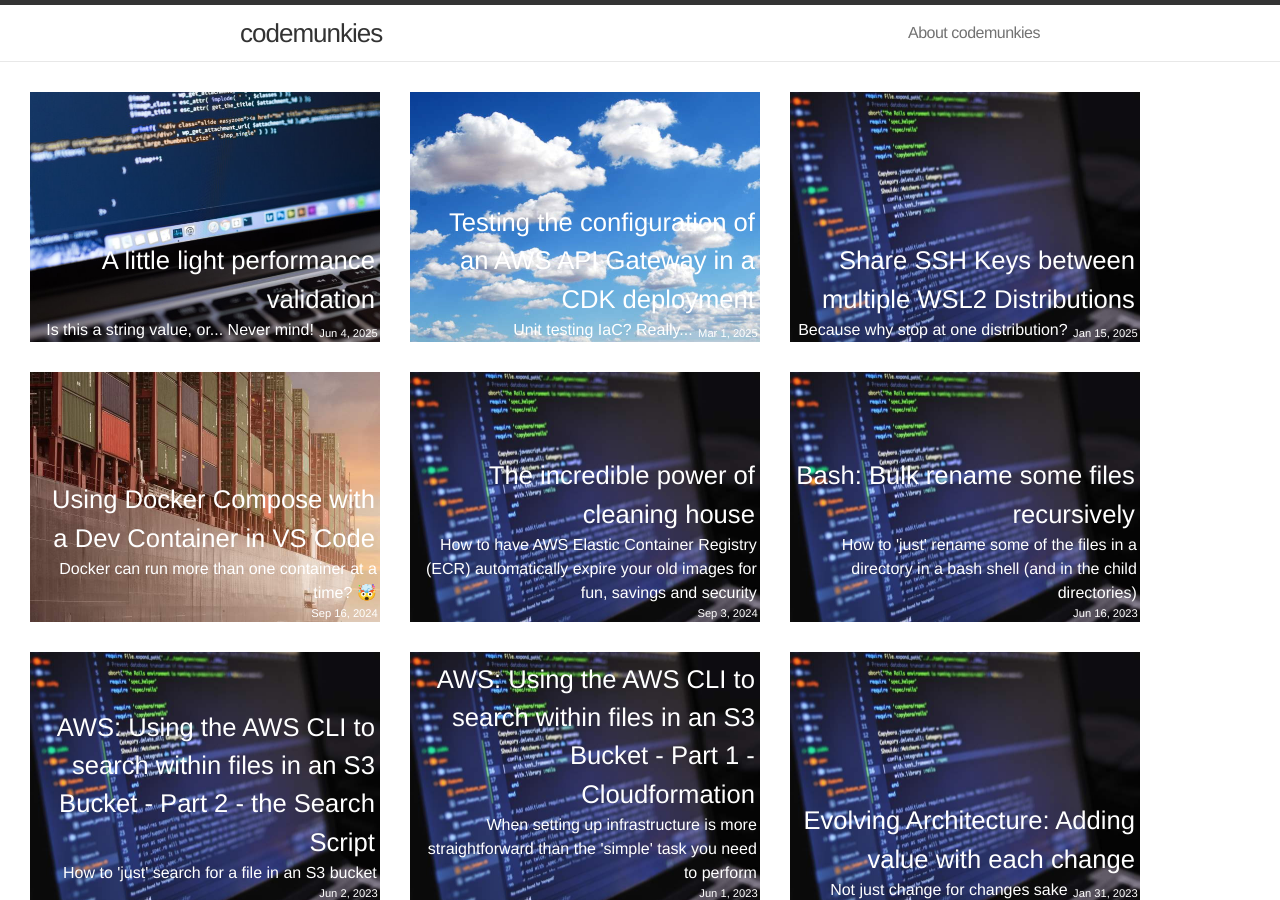
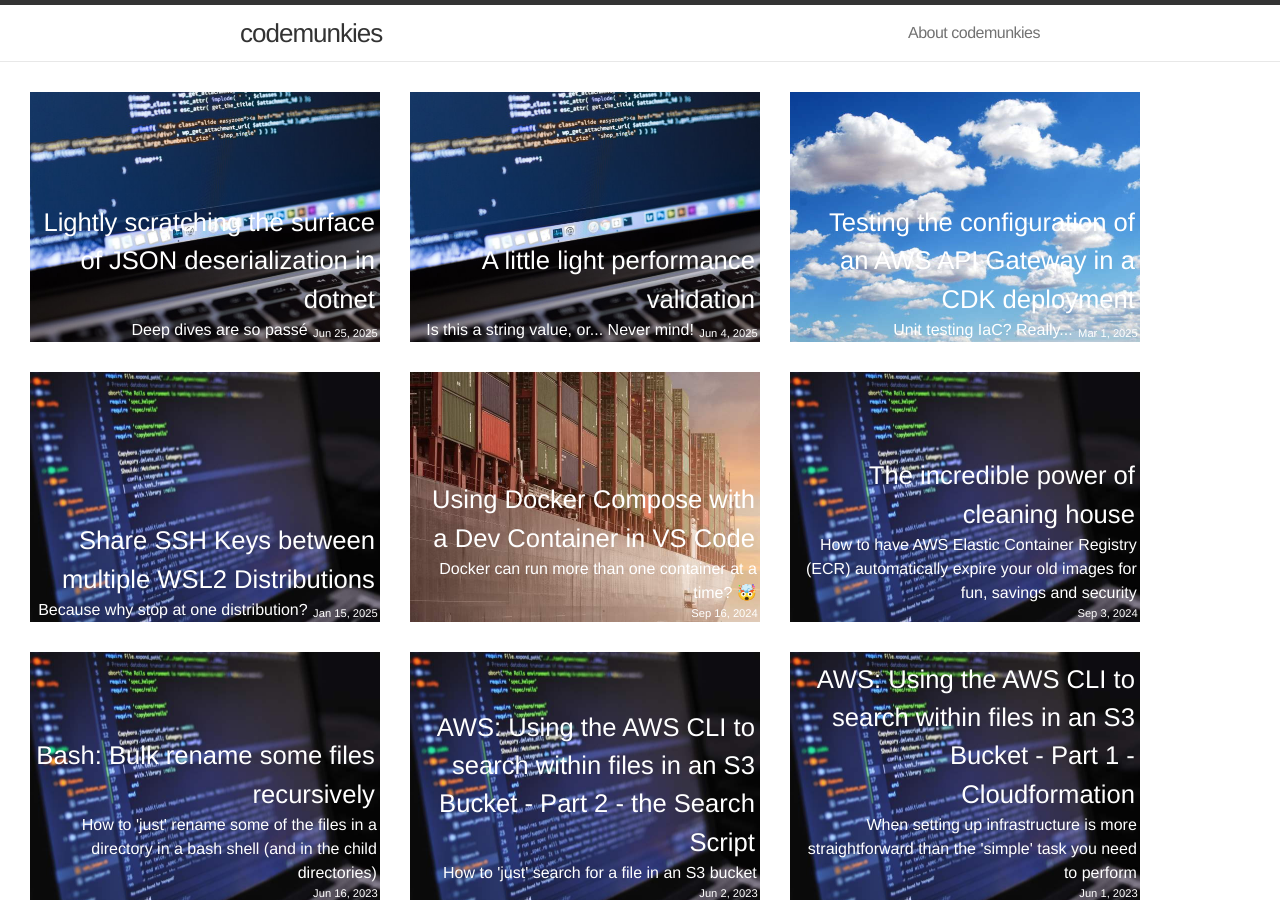
Before and after one commit to steve-codemunkies/stevehocking.github.io, a Jekyll site: the page built from index.html, in a window 1280 px wide and 900 px high. Built offline with Jekyll 4.4.1, drawn with Linux system fonts in a browser that asks for light colours; nearby versions of some CDN libraries; part of the change alters nothing that is shown.

Commit message:
Add a new blog post on JSON serialization

````diff
--- /dev/null
+++ b/_posts/2025-06-25-scratch-surface-dotnet-json.md
@@ -0,0 +1,585 @@
+---
+layout: 	post
+title:  	"Lightly scratching the surface of JSON deserialization in dotnet"
+description:  "Deep dives are so passé"
+date:   	2025-06-25 10:45:00
+categories: dotnet json deserialization
+comments: false
+page-type: article
+hero-image: /assets/2021-05-03-web-dev.jpg
+tile-image: /assets/2021-05-03-web-dev-tile.jpg
+---
+
+For reasons that may surface at some point in the future I have spent some time looking at the way [deserialization works in dotnet with `System.Text.Json`](https://learn.microsoft.com/en-us/dotnet/standard/serialization/system-text-json/deserialization).
+
+For the longest time JSON was not a first class citizen within the dotnet multiverse, the preferred document encoding format was XML. This all changed with the introduction of dotnet core, where JSON was elevated, and preferred for configuration, etc. However the use and manipulation of JSON was still done through a third party library - [Newtonsoft JSON.NET](https://www.newtonsoft.com/json).
+
+This changed with .NET Framework 4.6/dotnet core 3.0 where [System.Text.Json](https://learn.microsoft.com/en-us/dotnet/api/system.text.json) was introduced (in part by Microsoft bringing the creator of Newtonsoft JSON.NET in house).
+
+## Start simple, start fast
+
+It's been a little while since I wrangled Json in code and the first thing I wanted to try was deserializing to a [`JsonDocument`](https://learn.microsoft.com/en-us/dotnet/standard/serialization/system-text-json/use-dom#use-jsondocument), and this is [the code I cooked](https://github.com/steve-codemunkies/dotnet-json/blob/2ec9499cdd54082e47d4ba387a1d7f849bfc9099/DotnetJsonTests/BasicJsonTests.cs#L7-L20):
+
+```csharp
+[Fact]
+public void JsonSerializer_DeserializesJsonToObject()
+{
+    // Arrange
+    var json = "{\"Name\":\"John\",\"Age\":30}";
+
+
+    // Act
+    var personDocument = JsonDocument.Parse(json);
+
+
+    // Assert
+    Assert.IsType<JsonDocument>(personDocument);
+    Assert.Equal("John", personDocument.RootElement.GetProperty("Name").GetString());
+    Assert.Equal(30, personDocument.RootElement.GetProperty("Age").GetInt32());
+}
+```
+
+And as you can see the deserialization itself is simple, and the data in the document is available. But accessing the data itself is... sub-optimal. So now we need to [deserialize to POCOs](https://learn.microsoft.com/en-us/dotnet/standard/serialization/system-text-json/deserialization) (**P**lain **O**ld **C**Sharp **O**bjects).
+
+[POCO Definition](https://github.com/steve-codemunkies/dotnet-json/blob/73cad750684361e1cb11100a580f89536de161a0/DotnetJsonTests/Person.cs):
+
+```csharp
+public class Person
+{
+    public required string Name { get; set; }
+    public int Age { get; set; }
+}
+```
+
+And the [code to actually deserialize](https://github.com/steve-codemunkies/dotnet-json/blob/73cad750684361e1cb11100a580f89536de161a0/DotnetJsonTests/BasicJsonTests.cs#L22-L35):
+
+```csharp
+[Fact]
+public void JsonSerializer_DeserializesJsonToPoco()
+{
+    // Arrange
+    var json = "{\"Name\":\"John\",\"Age\":30}";
+
+
+    // Act
+    var person = JsonSerializer.Deserialize<Person>(json);
+
+
+    // Assert
+    Assert.NotNull(person);
+    Assert.Equal("John", person.Name);
+    Assert.Equal(30, person.Age);
+}
+```
+
+And again, it's simple and straightforward, and now accessing the data itself is nice. But, oh! 😱 Look at the definition of `Name` in the POCO, it says `required`. So [what happens when it isn't supplied](https://github.com/steve-codemunkies/dotnet-json/blob/73cad750684361e1cb11100a580f89536de161a0/DotnetJsonTests/BasicJsonTests.cs#L37-L46)?
+
+```csharp
+[Fact]
+public void JsonSerializer_DeserializesJsonToPocoFailsWhenRequiredParameterIsMissing()
+{
+    // Arrange
+    var json = "{\"Age\":30}";
+
+
+    // Act
+    // Assert
+    Assert.Throws<JsonException>(() => JsonSerializer.Deserialize<Person>(json));
+}
+```
+
+A `JsonException` is thrown.
+
+## Building the layer cake
+
+We can now deserialize to a POCO, but it's a bit simple, isn't it? What about a [more complicated object](https://github.com/steve-codemunkies/dotnet-json/blob/847400496773e62d1ace51a4c6a875d0f358f2af/DotnetJsonTests/Meeting.cs)?
+
+```csharp
+public class Meeting
+{
+    public required string Building { get; set; }
+    public required string Room { get; set; }
+    public required IList<Person> People { get; set; }
+}
+```
+
+Well event this [isn't hard](https://github.com/steve-codemunkies/dotnet-json/blob/847400496773e62d1ace51a4c6a875d0f358f2af/DotnetJsonTests/BasicJsonTests.cs#L48-L76) to deal with:
+
+```csharp
+[Fact]
+public void JsonSerializer_DeserializesComplexJsonToPoco()
+{
+    // Arrange
+    var json = """
+    {
+        "Building": "Empire State Building",
+        "Room": "Conference Room",
+        "People": [
+            {"Name": "John", "Age": 30},
+            {"Name": "Alice", "Age": 28},
+            {"Name": "Bob", "Age": 32}
+        ]
+    }
+    """;
+
+
+    // Act
+    var meeting = JsonSerializer.Deserialize<Meeting>(json);
+
+    // Assert
+    Assert.NotNull(meeting);
+    Assert.Equal("Empire State Building", meeting.Building);
+    Assert.Equal("Conference Room", meeting.Room);
+    Assert.NotNull(meeting.People);
+    Assert.Equal(3, meeting.People.Count);
+    Assert.Contains(meeting.People, p => p.Name == "John" && p.Age == 30);
+    Assert.Contains(meeting.People, p => p.Name == "Alice" && p.Age == 28);
+    Assert.Contains(meeting.People, p => p.Name == "Bob" && p.Age == 32);
+}
+```
+
+Because all of the properties of the `Meeting` POCO have been marked as `required` we'd have a similar issue as we did in the last test, in that if that field isn't present an exception will be thrown. The other way to deal with this is to mark the the property as a [nullable type](https://learn.microsoft.com/en-us/dotnet/csharp/nullable-references).
+
+## Go big or go home
+
+This is all fascinating stuff isn't it? But what I wanted to actually know about was how to [deal with polymorphism in my POCOs](https://learn.microsoft.com/en-us/dotnet/standard/serialization/system-text-json/polymorphism). So borrowing from the code I first created some POCOs:
+
+[`WeatherForecastBase`](https://github.com/steve-codemunkies/dotnet-json/blob/c43c27591bb0efc9ae951a688b20128f0c73727c/DotnetJsonTests/WeatherForecastBase.cs):
+
+```csharp
+[JsonDerivedType(typeof(WeatherForecastBase), typeDiscriminator: "base")]
+[JsonDerivedType(typeof(WeatherForecastWithCity), typeDiscriminator: "withCity")]
+[JsonDerivedType(typeof(WeatherForecastWithDailyPrecipitation), typeDiscriminator: "withPrecipitation")]
+public class WeatherForecastBase
+{
+    public DateTimeOffset Date { get; set; }
+    public int TemperatureCelsius { get; set; }
+    public string? Summary { get; set; }
+}
+```
+
+[`WeatherForecastWithCity`](https://github.com/steve-codemunkies/dotnet-json/blob/c43c27591bb0efc9ae951a688b20128f0c73727c/DotnetJsonTests/WeatherForecastWithCity.cs):
+
+```csharp
+public class WeatherForecastWithCity : WeatherForecastBase
+{
+    public string? City { get; set; }
+}
+```
+
+And lastly [`WeatherForecastWithDailyPrecipitation`](https://github.com/steve-codemunkies/dotnet-json/blob/c43c27591bb0efc9ae951a688b20128f0c73727c/DotnetJsonTests/WeatherForecastWithDailyPrecipitation.cs):
+
+```csharp
+public class WeatherForecastWithDailyPrecipitation : WeatherForecastBase
+{
+    public string? City { get; set; }
+    public double? DailyPrecipitation { get; set; }
+    public double? DailyPrecipitationProbability { get; set; }
+}
+```
+
+The [code](https://github.com/steve-codemunkies/dotnet-json/blob/c43c27591bb0efc9ae951a688b20128f0c73727c/DotnetJsonTests/ComplexJsonTests.cs) that shows how this all works:
+
+```csharp
+[Fact]
+public void JsonSerializer_DeserializesDerivedTypesToPocosUsingDiscriminators()
+{
+    // Arrange
+    var json = """
+    [
+        {
+            "$type" : "withCity",
+            "City": "Milwaukee",
+            "Date": "2022-09-26T00:00:00-05:00",
+            "TemperatureCelsius": 15,
+            "Summary": "Cool"
+        },
+        {
+            "$type" : "withPrecipitation",
+            "City": "Milwaukee",
+            "Date": "2022-09-26T00:00:00-05:00",
+            "TemperatureCelsius": 15,
+            "Summary": "Cool",
+            "DailyPrecipitation": 15.0,
+            "DailyPrecipitationProbability": 0.5
+        }
+    ]
+    """;
+
+
+    // Act
+    var weatherForecast = JsonSerializer.Deserialize<List<WeatherForecastBase>>(json);
+
+
+    // Assert
+    Assert.NotNull(weatherForecast);
+    Assert.Equal(2, weatherForecast.Count);
+
+
+    Assert.IsType<WeatherForecastWithCity>(weatherForecast[0]);
+    Assert.Equal("Cool", weatherForecast[0].Summary);
+    Assert.Equal(new DateTimeOffset(2022, 9, 26, 0, 0, 0, TimeSpan.FromHours(-5)), weatherForecast[0].Date);
+    Assert.Equal(15, weatherForecast[0].TemperatureCelsius);
+    Assert.Equal("Milwaukee", ((WeatherForecastWithCity)weatherForecast[0]).City);
+
+
+    Assert.IsType<WeatherForecastWithDailyPrecipitation>(weatherForecast[1]);
+    Assert.Equal("Cool", weatherForecast[1].Summary);
+    Assert.Equal(new DateTimeOffset(2022, 9, 26, 0, 0, 0, TimeSpan.FromHours(-5)), weatherForecast[1].Date);
+    Assert.Equal(15, weatherForecast[1].TemperatureCelsius);
+    Assert.Equal("Milwaukee", ((WeatherForecastWithDailyPrecipitation)weatherForecast[1]).City);
+    Assert.Equal(15.0, ((WeatherForecastWithDailyPrecipitation)weatherForecast[1]).DailyPrecipitation);
+    Assert.Equal(0.5, ((WeatherForecastWithDailyPrecipitation)weatherForecast[1]).DailyPrecipitationProbability);
+}
+```
+
+And again, it's really simple to deserialize the data. The heavy lifting is being done by the [`JsonDerivedType`](https://github.com/steve-codemunkies/dotnet-json/blob/c43c27591bb0efc9ae951a688b20128f0c73727c/DotnetJsonTests/WeatherForecastBase.cs#L6-L8) attribute, or more accurately the code within System.Text.Json that processes it.
+
+Within the data the required type is indicated by the `$type` field. As noted in [polymorphic type discrimators](https://learn.microsoft.com/en-us/dotnet/standard/serialization/system-text-json/polymorphism#polymorphic-type-discriminators) the discriminator should usually be the first field. It is possible to configure the deserializer to use discriminators elsewhere within the object, but this risks increasing the processing time and memory requirements.
+
+But the situation I was investigating meant that I would have no knowledge at build time of the derived types. My [base POCO would look like this](https://github.com/steve-codemunkies/dotnet-json/blob/3662cb9f31448293ab0c5efde0d976fbc315e573/DotnetJsonTests/WeatherForecastBase.cs):
+
+```csharp
+public class WeatherForecastBase
+{
+    public DateTimeOffset Date { get; set; }
+    public int TemperatureCelsius { get; set; }
+    public string? Summary { get; set; }
+}
+```
+
+No attribute decoration! Putting the decorators on the derived classes doesn't work either, you're now heading into complex [contracts](https://learn.microsoft.com/en-us/dotnet/standard/serialization/system-text-json/polymorphism#configure-polymorphism-with-the-contract-model). After stripping out the decorators I creted a [`PolymorphicTypeResolver`](https://github.com/steve-codemunkies/dotnet-json/blob/3662cb9f31448293ab0c5efde0d976fbc315e573/DotnetJsonTests/PolymorphicTypeResolver.cs) based on the documentation:
+
+```csharp
+public class PolymorphicTypeResolver : DefaultJsonTypeInfoResolver
+{
+    private static readonly Type _baseWeatherforecastType = typeof(WeatherForecastBase);
+
+
+    public override JsonTypeInfo GetTypeInfo(Type type, JsonSerializerOptions options)
+    {
+        JsonTypeInfo jsonTypeInfo = base.GetTypeInfo(type, options);
+
+
+        if (jsonTypeInfo.Type == _baseWeatherforecastType)
+        {
+            jsonTypeInfo.PolymorphismOptions = new JsonPolymorphismOptions
+            {
+                TypeDiscriminatorPropertyName = "$type",
+                IgnoreUnrecognizedTypeDiscriminators = false,
+                UnknownDerivedTypeHandling = JsonUnknownDerivedTypeHandling.FailSerialization,
+                DerivedTypes =
+                {
+                    new JsonDerivedType(typeof(WeatherForecastWithCity), "withCity"),
+                    new JsonDerivedType(typeof(WeatherForecastWithDailyPrecipitation), "withPrecipitation")
+                }
+            };
+        }
+
+
+        return jsonTypeInfo;
+    }
+}
+```
+
+And this is really quite straightforward, it simply tells the deserilizer that we have a json document that may have polymorphic types in it, that the discrimator field will be `$type` and that if the type is unknown to fail deserialization. The [code to deserialize](https://github.com/steve-codemunkies/dotnet-json/blob/3662cb9f31448293ab0c5efde0d976fbc315e573/DotnetJsonTests/ComplexJsonTests.cs#L7-L57) now has to use a `JsonSerializerOptions` object to tell it what to do, but otherwise is largely the same:
+
+```csharp
+[Fact]
+public void JsonSerializer_DeserializesDerivedTypesToPocosUsingDiscriminators()
+{
+    // Arrange
+    var json = """
+    [
+        {
+            "$type" : "withCity",
+            "City": "Milwaukee",
+            "Date": "2022-09-26T00:00:00-05:00",
+            "TemperatureCelsius": 15,
+            "Summary": "Cool"
+        },
+        {
+            "$type" : "withPrecipitation",
+            "City": "Milwaukee",
+            "Date": "2022-09-26T00:00:00-05:00",
+            "TemperatureCelsius": 15,
+            "Summary": "Cool",
+            "DailyPrecipitation": 15.0,
+            "DailyPrecipitationProbability": 0.5
+        }
+    ]
+    """;
+    var options = new JsonSerializerOptions
+    {
+
+
+        TypeInfoResolver = new PolymorphicTypeResolver()
+    };
+
+
+    // Act
+    var weatherForecast = JsonSerializer.Deserialize<List<WeatherForecastBase>>(json, options);
+
+
+    // Assert
+    Assert.NotNull(weatherForecast);
+    Assert.Equal(2, weatherForecast.Count);
+
+
+    Assert.IsType<WeatherForecastWithCity>(weatherForecast[0]);
+    Assert.Equal("Cool", weatherForecast[0].Summary);
+    Assert.Equal(new DateTimeOffset(2022, 9, 26, 0, 0, 0, TimeSpan.FromHours(-5)), weatherForecast[0].Date);
+    Assert.Equal(15, weatherForecast[0].TemperatureCelsius);
+    Assert.Equal("Milwaukee", ((WeatherForecastWithCity)weatherForecast[0]).City);
+
+
+    Assert.IsType<WeatherForecastWithDailyPrecipitation>(weatherForecast[1]);
+    Assert.Equal("Cool", weatherForecast[1].Summary);
+    Assert.Equal(new DateTimeOffset(2022, 9, 26, 0, 0, 0, TimeSpan.FromHours(-5)), weatherForecast[1].Date);
+    Assert.Equal(15, weatherForecast[1].TemperatureCelsius);
+    Assert.Equal("Milwaukee", ((WeatherForecastWithDailyPrecipitation)weatherForecast[1]).City);
+    Assert.Equal(15.0, ((WeatherForecastWithDailyPrecipitation)weatherForecast[1]).DailyPrecipitation);
+    Assert.Equal(0.5, ((WeatherForecastWithDailyPrecipitation)weatherForecast[1]).DailyPrecipitationProbability);
+}
+```
+
+But of course, what about that [unknown derived type setting](https://github.com/steve-codemunkies/dotnet-json/blob/3662cb9f31448293ab0c5efde0d976fbc315e573/DotnetJsonTests/ComplexJsonTests.cs#L59-L92)?
+
+```csharp
+[Fact]
+public void JsonSerializer_FailsToDeserializeObjectsWithUnknownDiscriminators()
+{
+    // Arrange
+    var json = """
+    [
+        {
+            "$type" : "withCity",
+            "City": "Milwaukee",
+            "Date": "2022-09-26T00:00:00-05:00",
+            "TemperatureCelsius": 15,
+            "Summary": "Cool"
+        },
+        {
+            "$type" : "withRandomType",
+            "City": "Milwaukee",
+            "Date": "2022-09-26T00:00:00-05:00",
+            "TemperatureCelsius": 15,
+            "Summary": "Cool",
+            "DailyPrecipitation": 15.0,
+            "DailyPrecipitationProbability": 0.5
+        }
+    ]
+    """;
+    var options = new JsonSerializerOptions
+    {
+
+
+        TypeInfoResolver = new PolymorphicTypeResolver()
+    };
+
+
+    // Act
+    // Assert
+    Assert.Throws<JsonException>(() => JsonSerializer.Deserialize<List<WeatherForecastBase>>(json, options));
+}
+```
+
+A `JsonException` is thrown telling you what went wrong 😁.
+
+## More! *More!* **More!!!**
+
+What I was _really_ interested in though, was how to control the _creation_ of the object itself. Can you have the object created by the Dependency Injection container, and then set values on it? Following the [documentation](https://learn.microsoft.com/en-us/dotnet/standard/serialization/system-text-json/converters-how-to) I created a custom converter, and configured it in:
+
+```csharp
+public class WeatherForecastWithCityConverterInternal : JsonConverter<WeatherForecastWithCity>
+{
+    public override WeatherForecastWithCity Read(ref Utf8JsonReader reader, Type typeToConvert, JsonSerializerOptions options)
+    {
+        var weatherForecast = new WeatherForecastWithCity();
+        while (reader.Read())
+        {
+            if (reader.TokenType == JsonTokenType.EndObject)
+            {
+                return weatherForecast;
+            }
+
+
+            if (reader.TokenType == JsonTokenType.PropertyName)
+            {
+                var propertyName = reader.GetString();
+                reader.Read();
+
+
+                switch (propertyName)
+                {
+                    case "City":
+                        var city = reader.GetString();
+                        weatherForecast.City = !string.IsNullOrEmpty(city) &&
+                            city.Equals("MCR", StringComparison.OrdinalIgnoreCase) ?
+                                "Manchester" :
+                                city;
+                        break;
+                    case "Date":
+                        weatherForecast.Date = reader.GetDateTimeOffset();
+                        break;
+                    case "TemperatureCelsius":
+                        weatherForecast.TemperatureCelsius = reader.GetInt32();
+                        break;
+                    case "Summary":
+                        weatherForecast.Summary = reader.GetString();
+                        break;
+                }
+            }
+        }
+
+
+        throw new JsonException("Invalid JSON format for WeatherForecastWithCity.");
+    }
+
+
+    public override void Write(Utf8JsonWriter writer, WeatherForecastWithCity value, JsonSerializerOptions options)
+    {
+        writer.WriteStartObject();
+        writer.WriteString("City", value.City);
+        writer.WriteString("Date", value.Date);
+        writer.WriteNumber("TemperatureCelsius", value.TemperatureCelsius);
+        writer.WriteString("Summary", value.Summary);
+        writer.WriteEndObject();
+    }
+}
+```
+
+And then it [failed](https://github.com/dotnet/runtime/issues/83148). As noted in the GitHub issue this is by design, if you've opted into polymorphism using the `JsonDerivedType` attribute or by setting the `PolymorphismOptions` on the `JsonTypeInfo` then you explicity _cannot_ use a type converter. So I created a [converter factory](https://github.com/steve-codemunkies/dotnet-json/blob/b9d385a8831ae128100601db7f3bb72830766393/DotnetJsonTests/WeatherForecastWithCityConverter.cs):
+
+```csharp
+public class WeatherForecastWithCityConverter : JsonConverterFactory
+{
+    public override bool CanConvert(Type typeToConvert)
+    {
+        return typeToConvert == typeof(WeatherForecastWithCity);
+    }
+
+
+    public override JsonConverter? CreateConverter(Type typeToConvert, JsonSerializerOptions options)
+    {
+        return new WeatherForecastWithCityConverterInternal();
+    }
+
+
+    internal class WeatherForecastWithCityConverterInternal : JsonConverter<WeatherForecastWithCity>
+    {
+        public override WeatherForecastWithCity Read(ref Utf8JsonReader reader, Type typeToConvert, JsonSerializerOptions options)
+        {
+            var weatherForecast = new WeatherForecastWithCity();
+            while (reader.Read())
+            {
+                if (reader.TokenType == JsonTokenType.EndObject)
+                {
+                    return weatherForecast;
+                }
+
+
+                if (reader.TokenType == JsonTokenType.PropertyName)
+                {
+                    var propertyName = reader.GetString();
+                    reader.Read();
+
+
+                    switch (propertyName)
+                    {
+                        case "City":
+                            var city = reader.GetString();
+                            weatherForecast.City = !string.IsNullOrEmpty(city) &&
+                                city.Equals("MCR", StringComparison.OrdinalIgnoreCase) ?
+                                    "Manchester" :
+                                    city;
+                            break;
+                        case "Date":
+                            weatherForecast.Date = reader.GetDateTimeOffset();
+                            break;
+                        case "TemperatureCelsius":
+                            weatherForecast.TemperatureCelsius = reader.GetInt32();
+                            break;
+                        case "Summary":
+                            weatherForecast.Summary = reader.GetString();
+                            break;
+                    }
+                }
+            }
+
+
+            throw new JsonException("Invalid JSON format for WeatherForecastWithCity.");
+        }
+
+
+        public override void Write(Utf8JsonWriter writer, WeatherForecastWithCity value, JsonSerializerOptions options)
+        {
+            writer.WriteStartObject();
+            writer.WriteString("City", value.City);
+            writer.WriteString("Date", value.Date);
+            writer.WriteNumber("TemperatureCelsius", value.TemperatureCelsius);
+            writer.WriteString("Summary", value.Summary);
+            writer.WriteEndObject();
+        }
+    }
+}
+```
+
+And then [configured this into the code](https://github.com/steve-codemunkies/dotnet-json/blob/b9d385a8831ae128100601db7f3bb72830766393/DotnetJsonTests/CustomConverterTests.cs):
+
+```csharp
+[Fact]
+public void JsonSerializer_CanDeserializeComplexObjectNeedingAConverter()
+{
+    // Arrange
+    var json = """
+    [
+        {
+            "City": "Milwaukee",
+            "Date": "2022-09-26T00:00:00-05:00",
+            "TemperatureCelsius": 15,
+            "Summary": "Cool"
+        },
+        {
+            "City": "MCR",
+            "Date": "2022-09-26T00:00:00-05:00",
+            "TemperatureCelsius": 15,
+            "Summary": "Cool"
+        }
+    ]
+    """;
+
+
+    var options = new JsonSerializerOptions
+    {
+        WriteIndented = true
+    };
+    options.Converters.Add(new WeatherForecastWithCityConverter());
+
+    // Act
+    var weatherForecast = JsonSerializer.Deserialize<List<WeatherForecastWithCity>>(json, options);
+
+
+    // Assert
+    Assert.NotNull(weatherForecast);
+    Assert.Equal(2, weatherForecast.Count);
+
+
+    Assert.IsType<WeatherForecastWithCity>(weatherForecast[0]);
+    Assert.Equal("Cool", weatherForecast[0].Summary);
+    Assert.Equal(new DateTimeOffset(2022, 9, 26, 0, 0, 0, TimeSpan.FromHours(-5)), weatherForecast[0].Date);
+    Assert.Equal(15, weatherForecast[0].TemperatureCelsius);
+    Assert.Equal("Milwaukee", ((WeatherForecastWithCity)weatherForecast[0]).City);
+
+
+    Assert.IsType<WeatherForecastWithCity>(weatherForecast[1]);
+    Assert.Equal("Cool", weatherForecast[1].Summary);
+    Assert.Equal(new DateTimeOffset(2022, 9, 26, 0, 0, 0, TimeSpan.FromHours(-5)), weatherForecast[1].Date);
+    Assert.Equal(15, weatherForecast[1].TemperatureCelsius);
+    Assert.Equal("Manchester", ((WeatherForecastWithCity)weatherForecast[1]).City);
+}
+```
+
+And while this solution works, it is not... great. Without argument we now have a more complex codebase, that somehow contrives to _do less_ than when we let the framework do the heavy lifting for us. We have [mixed data and behaviour](https://stackoverflow.com/a/21861473) and the outcome is highly unsatisfactory.
+
+So in the situation where you get in some data and want to treat it as an object what should you do? Accept that you have a [Parameter Object](https://refactoring.guru/introduce-parameter-object) and treat it as such. This may mean refactoring your processing, perhaps you need to introduce an initialisation method, but equally, you could just pass it as a parameter at execution time.
````
Also changed, not shown: _posts/2025-06-04-a-little-light-performance-validation.md (line endings or trailing spaces).
